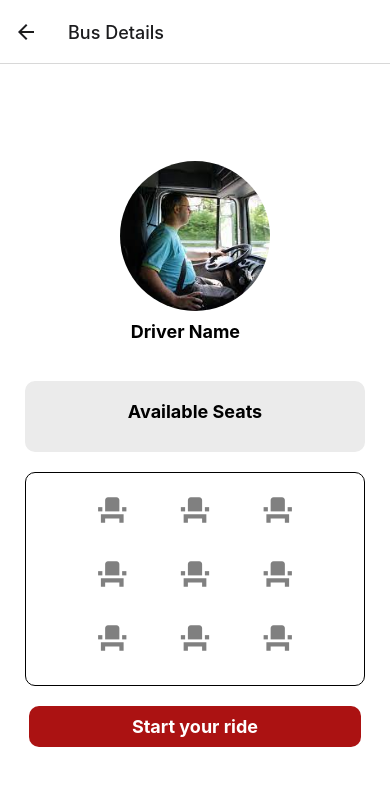
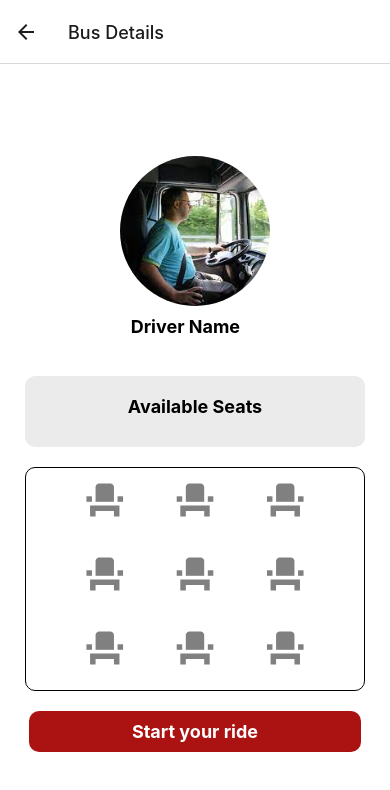
Before and after one commit to zeinshhadi/b-route-app, a React Native app in the folder frontend/: screen /BusDetailScreen in a window 390 px wide. Shown: the top 790 px of the page. Built offline with nearby package versions, Linux system fonts and the light colour scheme; no server answers.

Commit message:
Frontend <> Fixed seats container padding

```diff
--- a/frontend/screens/userScreens/BusDetails.js
+++ b/frontend/screens/userScreens/BusDetails.js
@@ -55,7 +55,7 @@ const BusDetails = ({ navigation }) => {
     for (let i = 0; i < 9; i++) {
       seats.push(
         <View key={i} style={styles.seatContainer}>
-          <MaterialIcons name="event-seat" size={34} color="grey" />
+          <MaterialIcons name="event-seat" size={44} color="grey" />
         </View>
       );
     }
@@ -121,7 +121,7 @@ const styles = StyleSheet.create({
   seatBusCardContainerMain: {
     flexDirection: "column",
     justifyContent: "space-evenly",
-    padding: 20,
+    padding: 10,
     borderWidth: 1,
     borderColor: "black",
     gap: 20,
```
